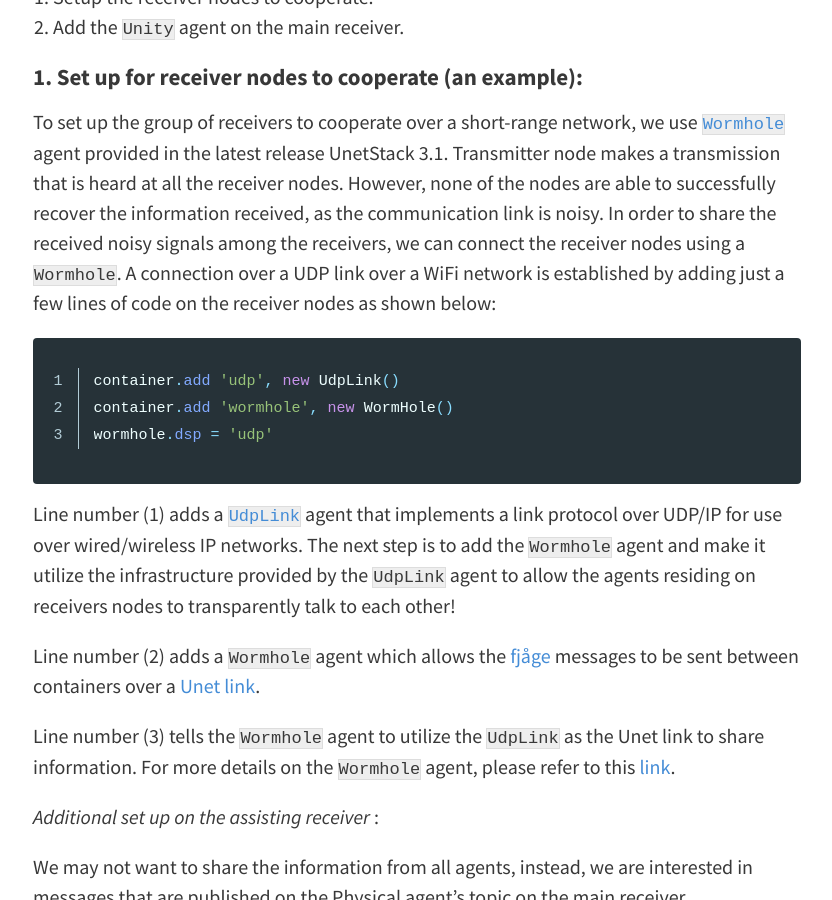
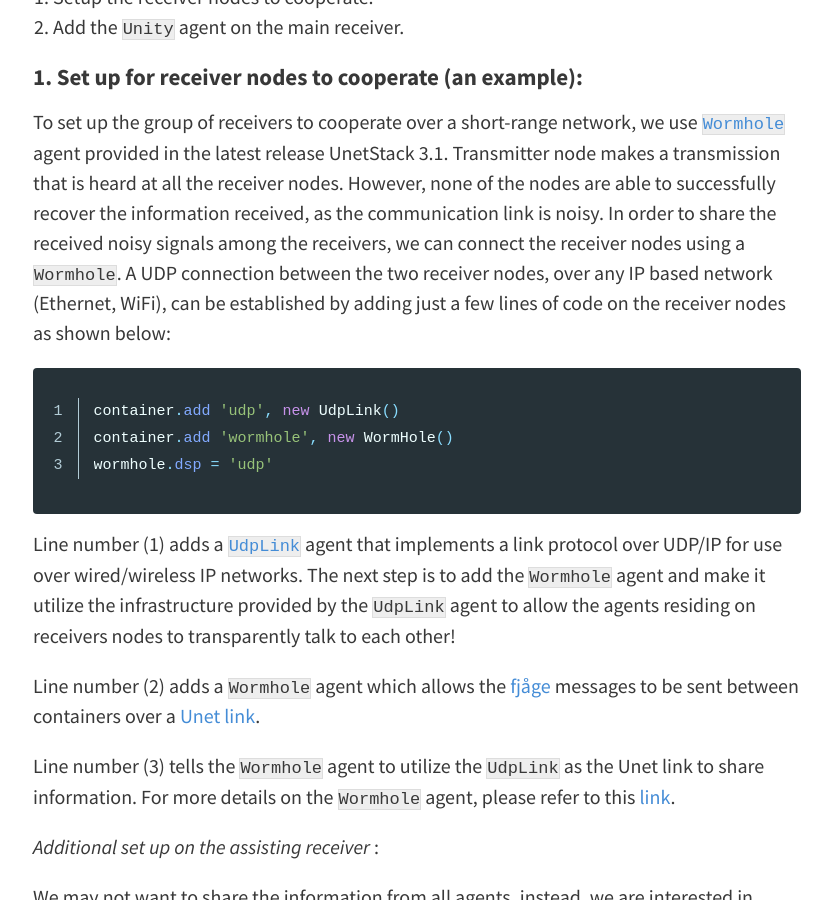
Before and after one commit to org-arl/unet-blog, a Jekyll site: the page built from _posts/2020-03-30-exploting-spatial-diversity-using-unetstack3.md, in a window 1280 px wide and 900 px high, scrolled down 2448 px. Shown: the whole window, without its empty margins (223-1055 px from the left). Built offline with Jekyll 4.4.1, drawn with Linux system fonts in a browser that asks for light colours; comment, search, counter and statistics services are not loaded.

Commit message:
fix(blog): updated based on comment 2
Co-Authored-By: Chinmay Pendharkar <chinmay@subnero.com>

````diff
--- a/_posts/2020-03-30-exploting-spatial-diversity-using-unetstack3.md
+++ b/_posts/2020-03-30-exploting-spatial-diversity-using-unetstack3.md
@@ -44,7 +44,7 @@
 
 #### 1. Set up for receiver nodes to cooperate (an example):
 
-To set up the group of receivers to cooperate over a short-range network, we use [`Wormhole`](https://unetstack.net/handbook/unet-handbook_preface.html)  agent provided in the latest release UnetStack 3.1.  Transmitter node makes a transmission that is heard at all the receiver nodes. However, none of the nodes are able to successfully recover the information received, as the communication link is noisy.  In order to share the received noisy signals among the receivers, we can connect the receiver nodes using a `Wormhole`. A connection over a UDP link over a WiFi network is established by adding just a few lines of code on the receiver nodes as shown below:
+To set up the group of receivers to cooperate over a short-range network, we use [`Wormhole`](https://unetstack.net/handbook/unet-handbook_preface.html)  agent provided in the latest release UnetStack 3.1.  Transmitter node makes a transmission that is heard at all the receiver nodes. However, none of the nodes are able to successfully recover the information received, as the communication link is noisy.  In order to share the received noisy signals among the receivers, we can connect the receiver nodes using a `Wormhole`. A UDP connection between the two receiver nodes, over any IP based network (Ethernet, WiFi), can be established by adding just a few lines of code on the receiver nodes as shown below:
 
 ```groovy
 container.add 'udp', new UdpLink()
````
